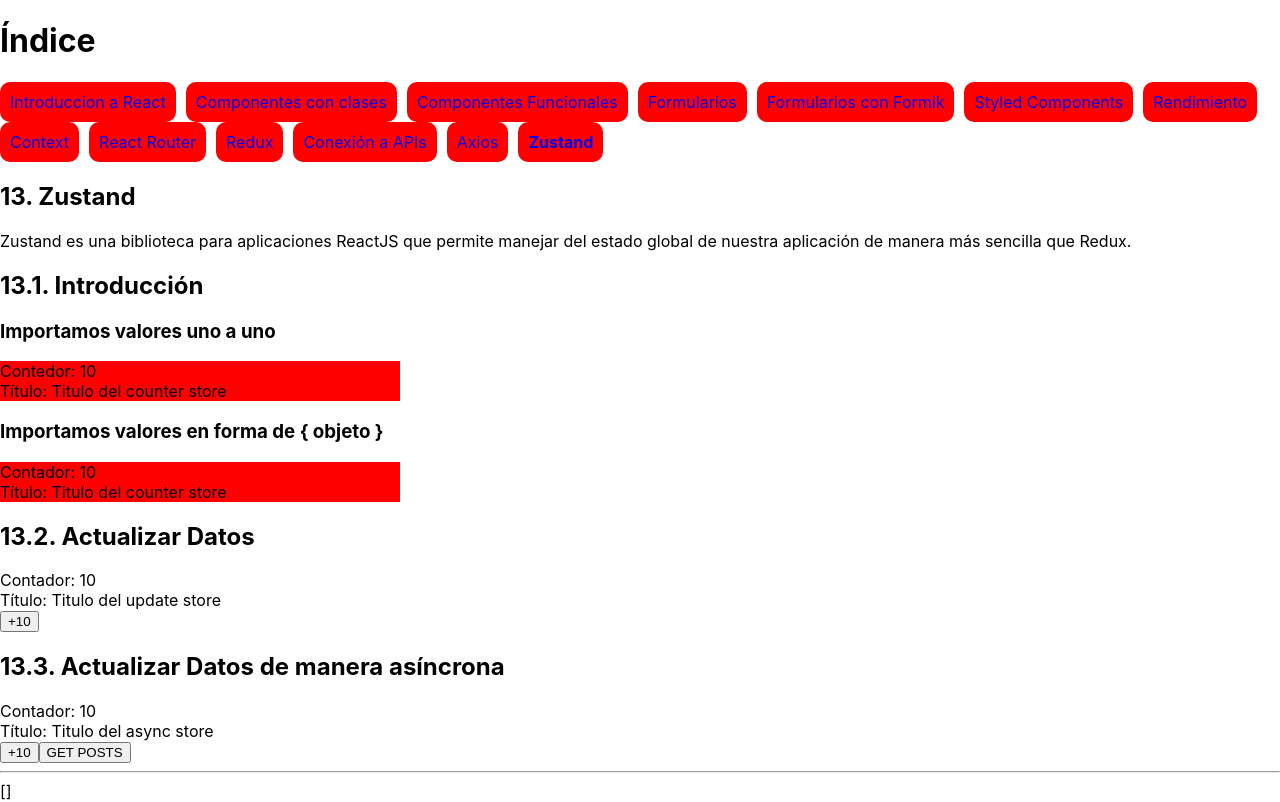
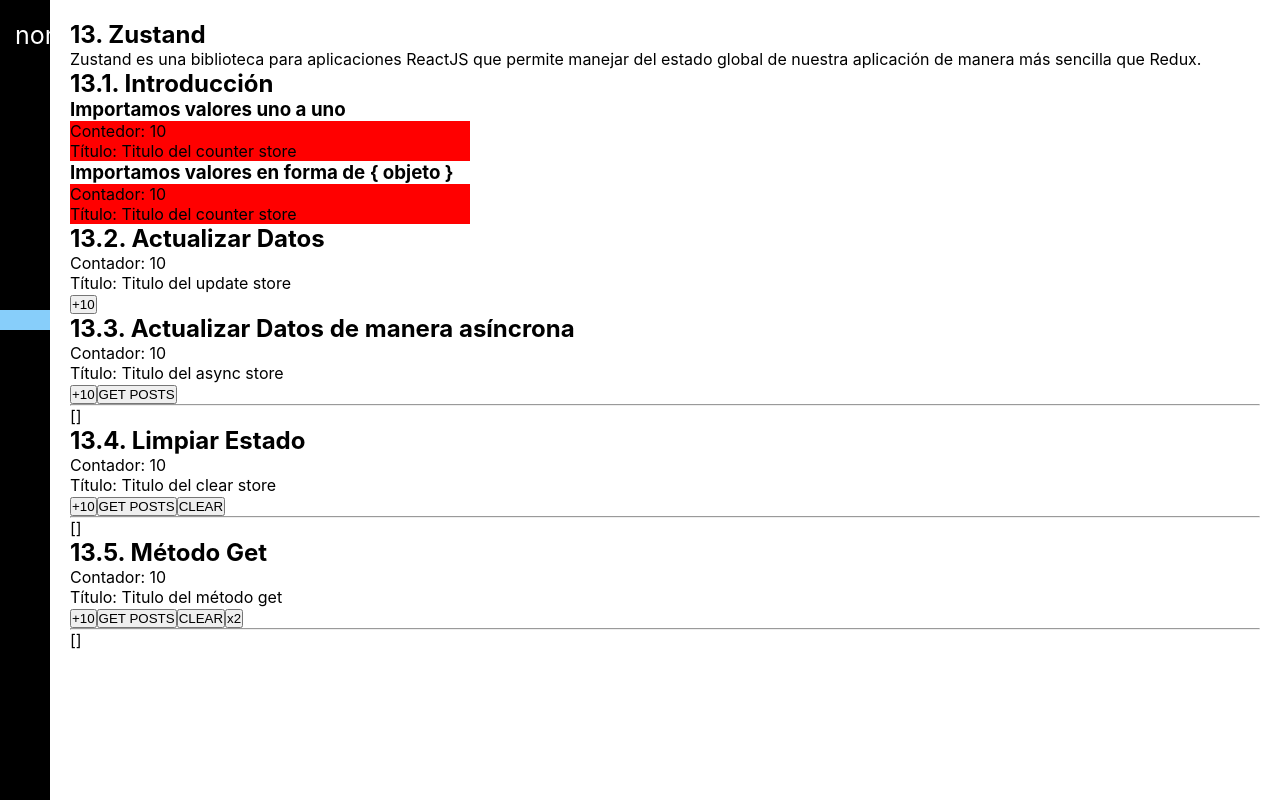
Before and after one commit to JuananA1000/AprendeReact, a React (Create React App) app: page /tema13 in a window 1280 px wide. Shown: the top 802 px of the page. Built offline with nearby package versions, Linux system fonts and the light colour scheme; no server answers.

Commit message:
SideBar Básica

```diff
--- a/src/app/App.css
+++ b/src/app/App.css
@@ -36,3 +36,57 @@
     transform: rotate(360deg);
   }
 }
+
+/* -------------------------------------- */
+
+*{
+  margin:0;
+  padding:0;
+  text-decoration: none;
+}
+.container{
+  display:flex;
+}
+main{
+  width: 100%;
+  padding: 20px;
+}
+.sidebar{
+  background: #000;
+  color: #fff;
+  height: 100vh;
+  width: 200px;
+  transition: all 0.5s;
+}
+.top_section{
+  display: flex;
+  align-items:center;
+  padding:20px 15px;
+}
+.logo{
+  font-size: 30px;
+}
+.bars{
+  display: flex;
+  font-size: 25px;
+  margin-left: 50px;
+}
+.link{
+  display: flex;
+  color: #fff;
+  padding: 10px 15px;
+  gap: 15px;
+  transition: all 0.5s;
+}
+.link:hover{
+  background:lightskyblue;
+  color: #000;
+  transition: all 0.5s;
+}
+.active{
+  background: lightskyblue;
+  color: #000;
+}
+.icon, .link_text{
+  font-size: 20px;
+}
--- a/src/app/App.js
+++ b/src/app/App.js
@@ -1,3 +1,4 @@
+import Sidebar from '../components/SideBar';
 import './App.css';
 
 import DataRouter from './DataRouter';
@@ -8,7 +9,10 @@ function App() {
     <div className='App'>
       <div>
         <BrowserRouter>
+        <Sidebar>
+
           <DataRouter />
+        </Sidebar>
         </BrowserRouter>
       </div>
     </div>
--- a/src/app/DataRouter.js
+++ b/src/app/DataRouter.js
@@ -131,9 +131,8 @@ export default function App() {
   return (
     <div>
       <div>
-        <h1>Índice</h1>
 
-        <nav>
+        {/* <nav>
           <ul>
             <li>
               <NavLink to='/tema1'>{text['datarouter-page-navlink-t1']}</NavLink>
@@ -175,7 +174,7 @@ export default function App() {
               <NavLink to='/tema13'>{text['datarouter-page-navlink-t13']}</NavLink>
             </li>
           </ul>
-        </nav>
+        </nav> */}
 
         <section>
           <Routes>
--- /dev/null
+++ b/src/components/SideBar.jsx
@@ -0,0 +1,110 @@
+import React, { useState } from 'react';
+
+// TUTORIAL: https://youtu.be/IathdVB65Lw?si=cNSw628Ue1lk3Ud9&t=315
+
+// import { FaTh, FaBars, FaUserAlt, FaRegChartBar, FaCommentAlt, FaShoppingBag, FaThList } from 'react-icons/fa';
+import { NavLink } from 'react-router-dom';
+
+const Sidebar = ({ children }) => {
+  const [isOpen, setIsOpen] = useState(false);
+  const toggle = () => setIsOpen(!isOpen);
+
+  const menuItem = [
+    {
+      path: '/tema1',
+      tema: 'Tema1',
+      nombreTema: 'Intro',
+      // icon: <FaTh />,
+    },
+    {
+      path: '/tema2',
+      tema: 'Tema2',
+      nombreTema: 'Componentes con clases',
+      // icon: <FaTh />,
+    },
+    {
+      path: '/tema3',
+      tema: 'Tema3',
+      nombreTema: 'Comp funcionales',
+    },
+    {
+      path: '/tema4',
+      tema: 'Tema4',
+      nombreTema: 'Formularios',
+    },
+    {
+      path: '/tema5',
+      tema: 'Tema5',
+      nombreTema: 'Formularios con Formik',
+    },
+    {
+      path: '/tema6',
+      tema: 'Tema6',
+      nombreTema: 'Styled Components',
+    },
+    {
+      path: '/tema7',
+      tema: 'Tema7',
+      nombreTema: 'Rendimiento',
+    },
+    {
+      path: '/tema8',
+      tema: 'Tema8',
+      nombreTema: 'Context',
+    },
+    {
+      path: '/tema9',
+      tema: 'Tema9',
+      nombreTema: 'React Router',
+    },
+    {
+      path: '/tema10',
+      tema: 'Tema10',
+      nombreTema: 'Redux',
+    },
+    {
+      path: '/tema11',
+      tema: 'Tema11',
+      nombreTema: 'Conexion a APIs',
+    },
+    {
+      path: '/tema12',
+      tema: 'Tema12',
+      nombreTema: 'Axios',
+    },
+    {
+      path: '/tema13',
+      tema: 'Tema13',
+      nombreTema: 'Zustand',
+    },
+  ];
+
+  return (
+    <div className='container'>
+      <div style={{ width: isOpen ? '200px' : '50px' }} className='sidebar'>
+        <div className='top_section'>
+          {/* <h1 style={{ display: isOpen ? 'block' : 'none' }} className='logo'>
+            Logo
+          </h1> */}
+          <div style={{ marginLeft: isOpen ? '50px' : '0px' }} className='bars' onClick={toggle} >
+            {/* <FaBars onClick={toggle} /> */}
+            nombreTema
+          </div>
+        </div>
+        {menuItem.map((item, index) => (
+          <NavLink to={item.path} key={index} className='link' activeclassName='active'>
+            <div className='icon'>{item.icon}</div>
+            <div style={{ display: isOpen ? 'block' : 'none' }} className='link_text'>
+              {item.nombreTema}
+              {/* {item.tema} */}
+
+            </div>
+          </NavLink>
+        ))}
+      </div>
+      <main>{children}</main>
+    </div>
+  );
+};
+
+export default Sidebar;
```
